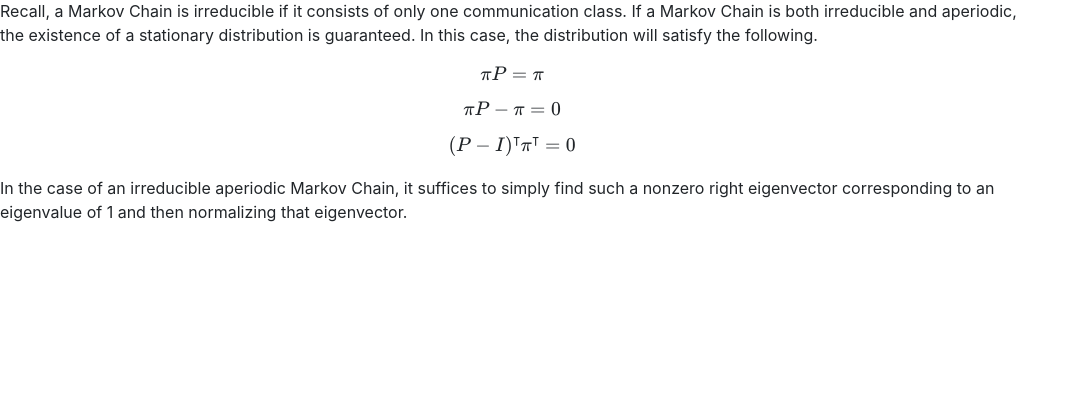
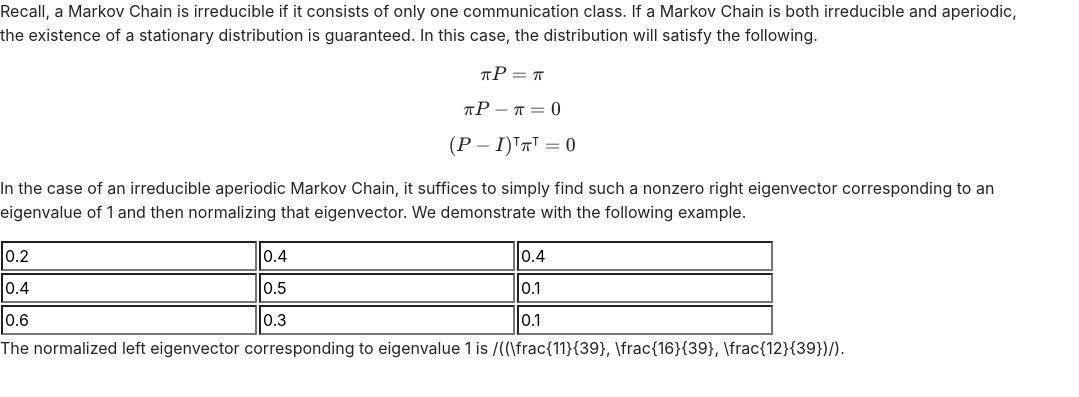
Before and after one commit to gckang/markov-chain-simulator, a Flask app: page /irreducible-aperiodic in a window 1280 px wide. Shown: the part 137-534 px from the top of the page, without its empty margins (0-1079 px from the left). Run offline with Flask 3, Linux system fonts and the light colour scheme; some libraries are stand-ins or nearby versions.

Commit message:
Finished writeup for irreducible

```diff
--- a/templates/irreducible.html
+++ b/templates/irreducible.html
@@ -25,7 +25,29 @@
         $$\pi P - \pi = 0$$
         $$(P - I)^\intercal\pi^\intercal = 0$$
 
-        In the case of an irreducible aperiodic Markov Chain, it suffices to simply find such a nonzero right eigenvector corresponding to an eigenvalue of 1 and then normalizing that eigenvector.
+        In the case of an irreducible aperiodic Markov Chain, it suffices to simply find such a nonzero right eigenvector corresponding to an eigenvalue of 1 and then normalizing that eigenvector. We demonstrate with the following example.
+
+        <div id="matrix">
+            <table>
+                <tr>
+                   <td><input value="0.2" style="background-color: rgba(221, 238, 255, 0);"></td>
+                   <td><input value="0.4" style="background-color: rgba(221, 238, 255, 0);"></td>
+                   <td><input value="0.4" style="background-color: rgba(221, 238, 255, 0);"></td>
+                </tr>
+                <tr>
+                    <td><input value="0.4" style="background-color: rgba(221, 238, 255, 0);"></td>
+                    <td><input value="0.5" style="background-color: rgba(221, 238, 255, 0);"></td>
+                    <td><input value="0.1" style="background-color: rgba(221, 238, 255, 0);"></td>
+                 </tr>
+                 <tr>
+                    <td><input value="0.6" style="background-color: rgba(221, 238, 255, 0);"></td>
+                    <td><input value="0.3" style="background-color: rgba(221, 238, 255, 0);"></td>
+                    <td><input value="0.1" style="background-color: rgba(221, 238, 255, 0);"></td>
+                 </tr>
+            </table>
+        </div>
+
+        The normalized left eigenvector corresponding to eigenvalue 1 is /((\frac{11}{39}, \frac{16}{39}, \frac{12}{39})/).
     </p>
 </div>
 </body>
```
